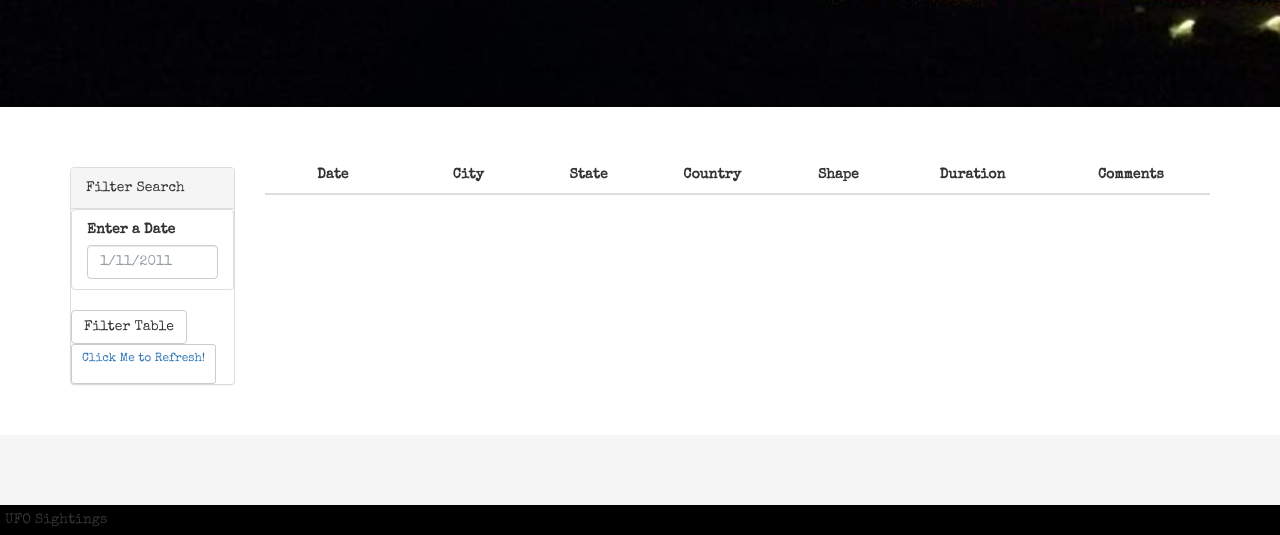
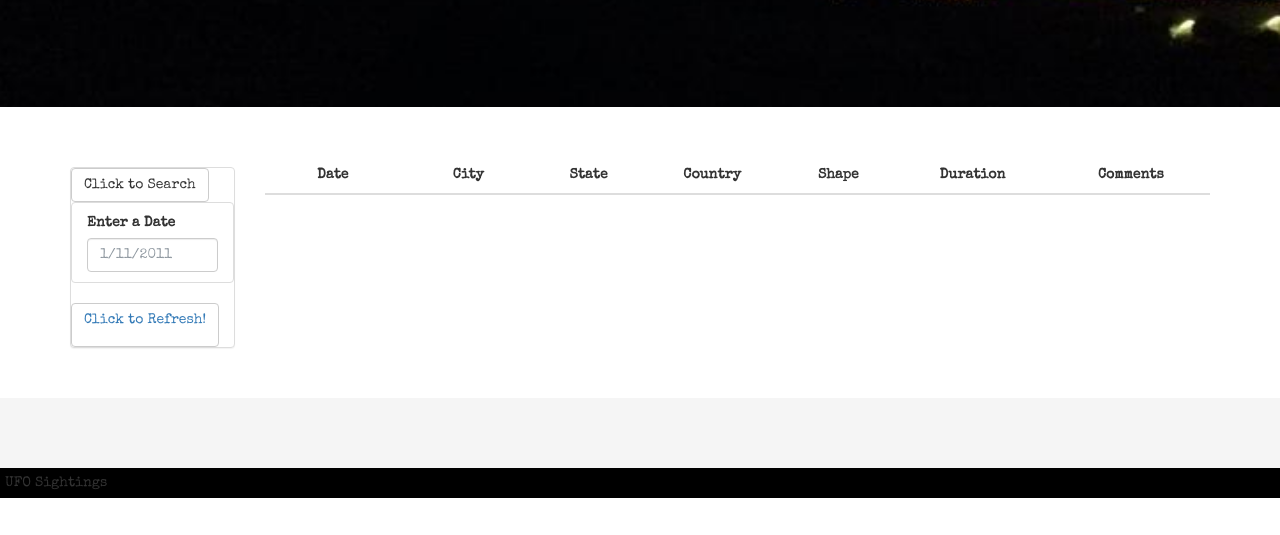
Before and after one commit to JArmour416/javascript-challenge, a plain HTML site: page UFO-level-2/index.html in a window 1280 px wide. Shown: the part 505-1040 px from the top of the page. After the commit the page ends 1003 px from the top, so only its background shows below. Drawn offline with nearby package versions, Linux system fonts and the light colour scheme.

Commit message:
Start HTML Part 2 from scratch

```diff
--- a/UFO-level-2/index.html
+++ b/UFO-level-2/index.html
@@ -30,7 +30,7 @@
         <div class="col-md-2">
           <aside class="filters">
             <div class="panel panel-default">
-              <div class="panel-heading">Filter Search</div>
+              <button id="filter-btn" type="button" class="btn btn-default">Click to Search</button>
               <div class="panel-body">
                 <form>
                   <div class="form-group">
@@ -41,9 +41,7 @@
                       </li>
                     </ul>
                   </div>
-                  <button id="filter-btn" type="button" class="btn btn-default">Filter Table</button>
-                  <button type="submit"  class="btn btn-default btn-sm" onClick="refreshPage()"><p class="text-center text-primary font-weight-bold">Click Me to Refresh!</p></button>
-                </form>
+                  <button id="filter-btn" type="button" class="btn btn-default" onClick="window.location.href=window.location.href"><p class="text-center text-primary font-weight-bold">Click to Refresh!</p></button>
                 </form>
               </div>
             </div>
```
